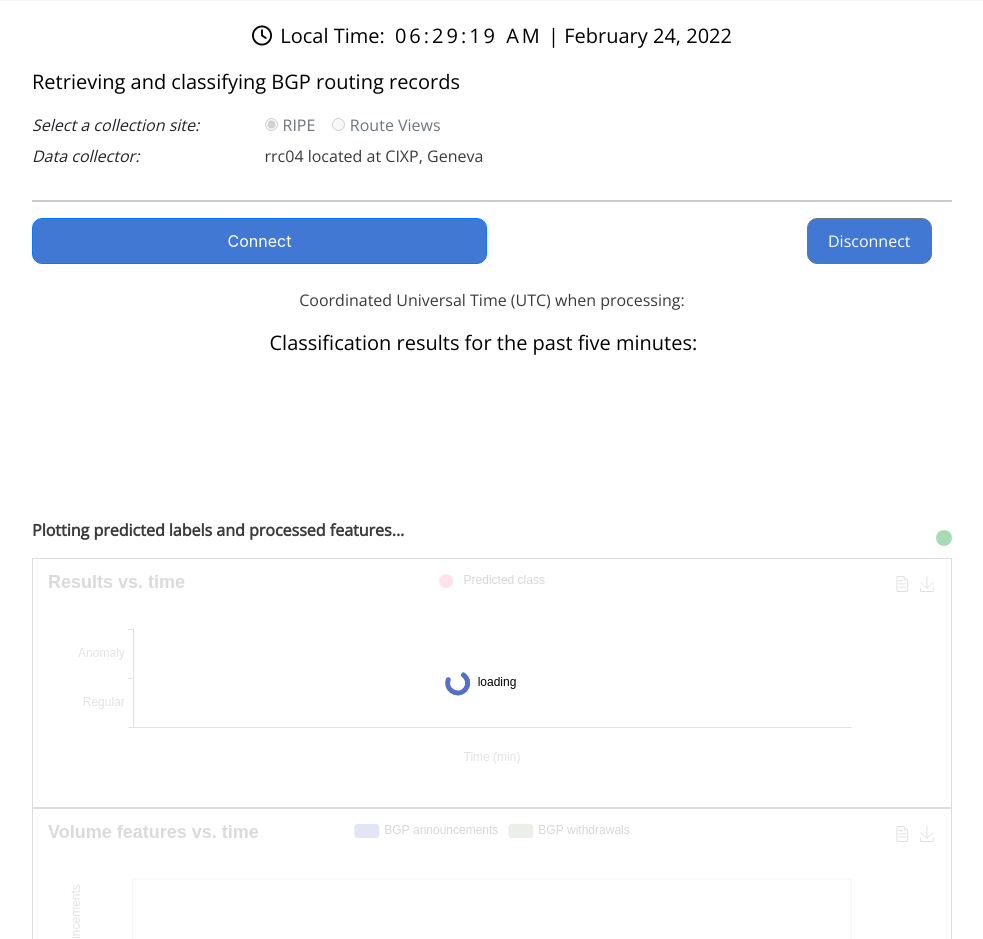
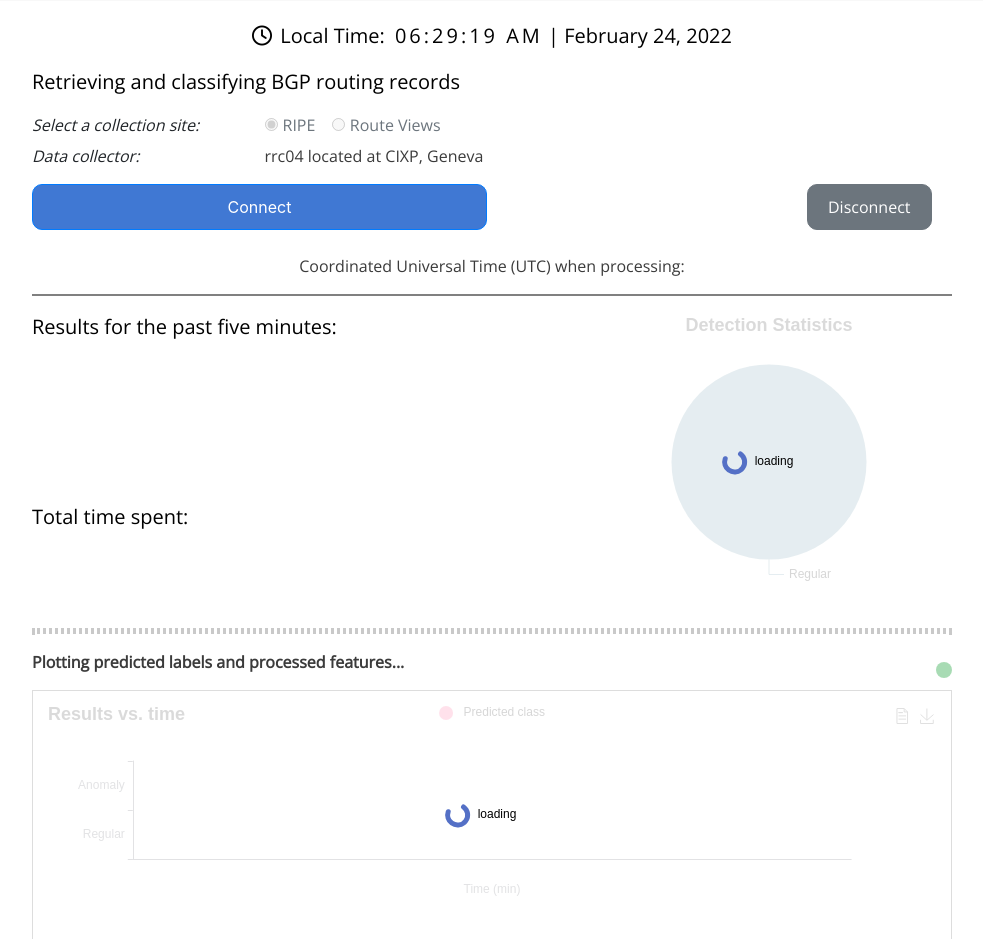
Before and after one commit to zhida-li/BGPGuard, a Flask app: page /bgp_ad_realtime in a window 1280 px wide. Shown: the part 352-1291 px from the top of the page, without its empty margins (148-1131 px from the left). Run offline with Flask 2, Linux system fonts and the light colour scheme; some libraries are stand-ins or nearby versions.

Commit message:
add pie chart

```diff
--- a/app.py
+++ b/app.py
@@ -117,6 +117,8 @@
     elif site == 'RouteViews':
         time_interval = 15 * 60  # Route Views provides new update msg every 15 minutes
 
+    num_reg, num_ano = 0, 0
+    results_total_time = 0
     while True:
         # if second = 5, wait 1 min until RIPE or Route Views do update
         if int(time.strftime('%M', time.localtime())) % 5 == 0:
@@ -125,27 +127,43 @@
         # start processing...
         time_start = time.time()
 
-        # Load the data for the front-end (real-time)
+        # === Load the data for the front-end (real-time) ===
         web_results, t_utc, t_ann, data_for_plot_ann, data_for_plot_wdrl, count, predicted_labels, \
         t_cpu, cpus = app_realtime_detection(ALGO, site, count)
 
+        # Show results
         # Emit uct date & time, predicted labels of 5min
         socketio.emit('server_response_text',
                       {'data_results': [web_results[0], web_results[1], web_results[2], web_results[3], web_results[4]],
                        'data_t': [t_utc]}, namespace='/test_conn')
         socketio.sleep(0.5)
 
-        # Emit features, uct time
-        socketio.emit('server_response_echart2',
-                      {'data_features': [t_ann, data_for_plot_ann, data_for_plot_wdrl], 'count': count},
-                      namespace='/test_conn')
+        # Pie-chart
+        # Emit no. of total regular and anomaly points, total time spent
+        for regAno in predicted_labels:
+            if regAno == 1:
+                num_ano += 1
+            else:
+                num_reg += 1
+        results_total_time += len(predicted_labels)
 
+        socketio.emit('server_response_echart_pie',
+                      {'data_pie': [num_reg, num_ano, results_total_time]}, namespace='/test_conn')
+
+        # Label-chart
         # Emit labels, uct time
         socketio.emit('server_response_echart0',
                       {'data_labels': [t_ann, predicted_labels]},
                       namespace='/test_conn')
         socketio.sleep(0.5)
 
+        # Feature-chart
+        # Emit features, uct time
+        socketio.emit('server_response_echart2',
+                      {'data_features': [t_ann, data_for_plot_ann, data_for_plot_wdrl], 'count': count},
+                      namespace='/test_conn')
+
+        # CPU-chart
         # Emit multi-core cpu usage, uct time
         socketio.emit('server_response_echart_cpu',
                       {'data_cpu': [t_cpu, cpus], 'count': count},
--- a/static/css/style.css
+++ b/static/css/style.css
@@ -314,6 +314,11 @@
     /*color: #1e88e5;*/
 }
 
+/* disconnect button background color */
+#btn_disconnect {
+    background: #6c757d;
+}
+
 /* Off-line classification section */
 #ad_offLine h3 {
     margin-bottom: 60px;
--- a/static/js/click_func.js
+++ b/static/js/click_func.js
@@ -34,7 +34,7 @@
 });
 
 // <section id="ad_realTime">, disconnect button triggers, connect btn changes
-$('#btn_disconnect').click(function () {
+$('#form_disconnect').click(function () {
     $('#btn_connect').html('<span role="status" aria-hidden="true">' +
         '</span>Reload the page and restart detection').addClass('disabled btn-secondary');
 });
--- a/static/js/data_emit_labels_5min.js
+++ b/static/js/data_emit_labels_5min.js
@@ -12,7 +12,7 @@
     });
 
     // Disconnect the real-time task (client -> server)
-    $('form#btn_disconnect').submit(function (event) {
+    $('form#form_disconnect').submit(function (event) {
         socket.emit('disconnect_request');
         return false;
     });
--- a/static/js/echart_emit_labels.js
+++ b/static/js/echart_emit_labels.js
@@ -90,7 +90,7 @@
     var socket = io.connect(location.protocol + '//' + document.domain + ':' + location.port + namespace);
 
     socket.on('server_response_echart0', function (res) {
-        console.log("labels (server -> client):", res.data_labels[1]);  // for debug
+        // console.log("labels (server -> client):", res.data_labels[1]);  // for debug
         update_mychart0(res);
     });
 });
--- /dev/null
+++ b/static/js/echart_emit_pieStat.js
@@ -0,0 +1,113 @@
+// EChart: Pie chart: total number of regular and anomaly
+// author: Zhida Li
+// last modified: Feb. 24, 2022
+
+var myChart_pie = echarts.init(document.getElementById('echart_pie'));
+// initial load the animation
+myChart_pie.showLoading();
+
+var bgp_regular = 5,
+    bgp_anomaly = 0
+
+pie_regular = 'rgba(56,118,143,0.65)'
+pie_anomaly = 'rgba(180,118,118,0.76)'
+
+myChart_pie.setOption({
+    title: {
+        text: 'Detection Statistics',
+        // subtext: '',
+        left: 'center'
+    },
+    tooltip: {
+        trigger: 'item'
+    },
+    series: [
+        {
+            name: 'Number of data points',
+            type: 'pie',
+            radius: '65%',
+            data: [
+                {value: bgp_regular, name: 'Regular'},
+                // {value: bgp_anomaly, name: 'Anomaly'},
+            ],
+            color: [
+                pie_regular
+            ],
+        }
+    ]
+})
+
+// callback function
+var update_mychart_pie = function (res) {
+
+    // hide animation
+    myChart_pie.hideLoading();
+
+    // prepare data
+    bgp_regular = res.data_pie[0]
+    bgp_anomaly = res.data_pie[1]
+
+    if (bgp_anomaly === 0) {
+        // fill the data
+        myChart_pie.setOption({
+            series: [
+                {
+                    name: 'Number of data points',
+                    data: [
+                        {value: bgp_regular, name: 'Regular'}
+                    ],
+                    color: [
+                        pie_regular
+                    ],
+                    emphasis: {
+                        itemStyle: {
+                            shadowBlur: 10,
+                            shadowOffsetX: 0,
+                            shadowColor: 'rgba(0, 0, 0, 0.5)'
+                        }
+                    }
+                }
+            ]
+        })
+    } else {
+        // fill the data
+        myChart_pie.setOption({
+            series: [
+                {
+                    name: 'Number of data points',
+                    data: [
+                        {value: bgp_regular, name: 'Regular'},
+                        {value: bgp_anomaly, name: 'Anomaly'},
+                    ],
+                    color: [
+                        pie_regular,
+                        pie_anomaly
+                    ],
+                    emphasis: {
+                        itemStyle: {
+                            shadowBlur: 10,
+                            shadowOffsetX: 0,
+                            shadowColor: 'rgba(0, 0, 0, 0.5)'
+                        }
+                    }
+                }
+            ]
+        })
+    }
+};
+
+
+// establish socket connection, wait for the server push data
+$(document).ready(function () {
+    namespace = '/test_conn';
+    var socket = io.connect(location.protocol + '//' + document.domain + ':' + location.port + namespace);
+
+    socket.on('server_response_echart_pie', function (res) {
+        // console.log("Regular (server -> client):", res.data_pie[0]);  // for debug
+        // console.log("Anomaly (server -> client):", res.data_pie[1]);  // for debug
+        update_mychart_pie(res);
+        var results_total_time = res.data_pie[2];
+        $('#results_total_time').text(results_total_time + " " + " minutes");
+        console.log("Total time (server -> client):", results_total_time);  // for debug
+    });
+});
--- a/templates/bgp_ad_realtime.html
+++ b/templates/bgp_ad_realtime.html
@@ -71,8 +71,6 @@
                         </div>
                     </div>
 
-                    <hr style="height:2px;border-width:0;color:gray;background-color:rgba(128,128,128,0.42)">
-
                     <!-- Buttons for connection and disconnection mr-3: margin-right-->
                     <div class="form-row">
                         <div class="col-md-6">
@@ -84,9 +82,9 @@
                         <div class="col-md-2 offset-md-4">
                             <span class="d-inline-block"
                                   data-toggle="popover" data-trigger="hover" data-content="Pause the real-time task">
-                                <form id="btn_disconnect" method="POST" action="#">
+                                <form id="form_disconnect" method="POST" action="#">
                                     <!-- Disable code for btn: style="pointer-events: none;" disabled -->
-                                    <button type="submit" class="btn btn-secondary btn-block"
+                                    <button id="btn_disconnect" type="submit" class="btn btn-secondary btn-block"
                                             formmethod="POST"
                                     >Disconnect
                                     </button>
@@ -102,9 +100,11 @@
                         </p>
                     </div>
 
+                    <hr style="height:2px;border-width:0;color:gray;background-color:gray">
+
                     <div class="row">
-                        <div class="col-md-6 offset-md-3 text-left">
-                            <p class="lead">Classification results for the past five minutes:</p>
+                        <div class="col-md-6 offset-md-0 text-left">
+                            <p class="lead">Results for the past five minutes:</p>
                             <!-- placeholder: Results for the 1st minute... -->
                             <span id="results0_p"></span>
                             <br>
@@ -115,12 +115,21 @@
                             <span id="results3_p"></span>
                             <br>
                             <span id="results4_p"></span>
+                            <br><br>
+                            <p class="lead">Total time spent:</p>
+                            <span id="results_total_time"></span>
                             <!-- Emit data JS -->
                             <script src="../static/js/data_emit_labels_5min.js"></script>
                             <br>
                         </div>
+
+                        <!-- EChart placeholder: pie -->
+                        <div id="echart_pie" class="col-md-5 offset-md-1" style="height:300px;"></div>
+                        <!-- Data direction: Server => user, EChart JS -->
+                        <script src="../static/js/echart_emit_pieStat.js"></script>
                     </div>
-                    <br>
+
+                    <hr style="height:0px;border:dotted rgba(128,128,128,0.42)">
 
                     <!-- Dot animation -->
                     <div class="d-flex align-items-center">
```
